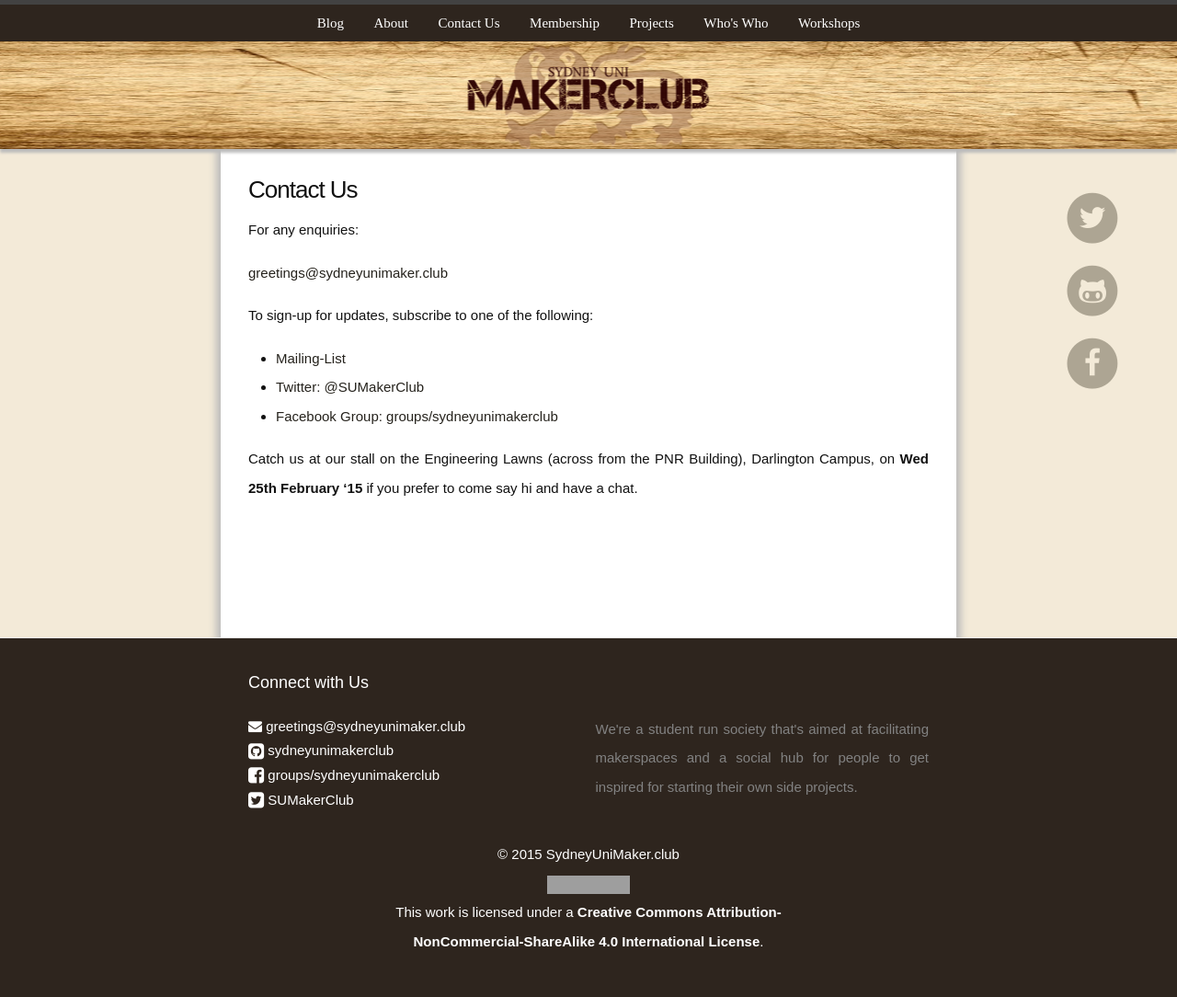
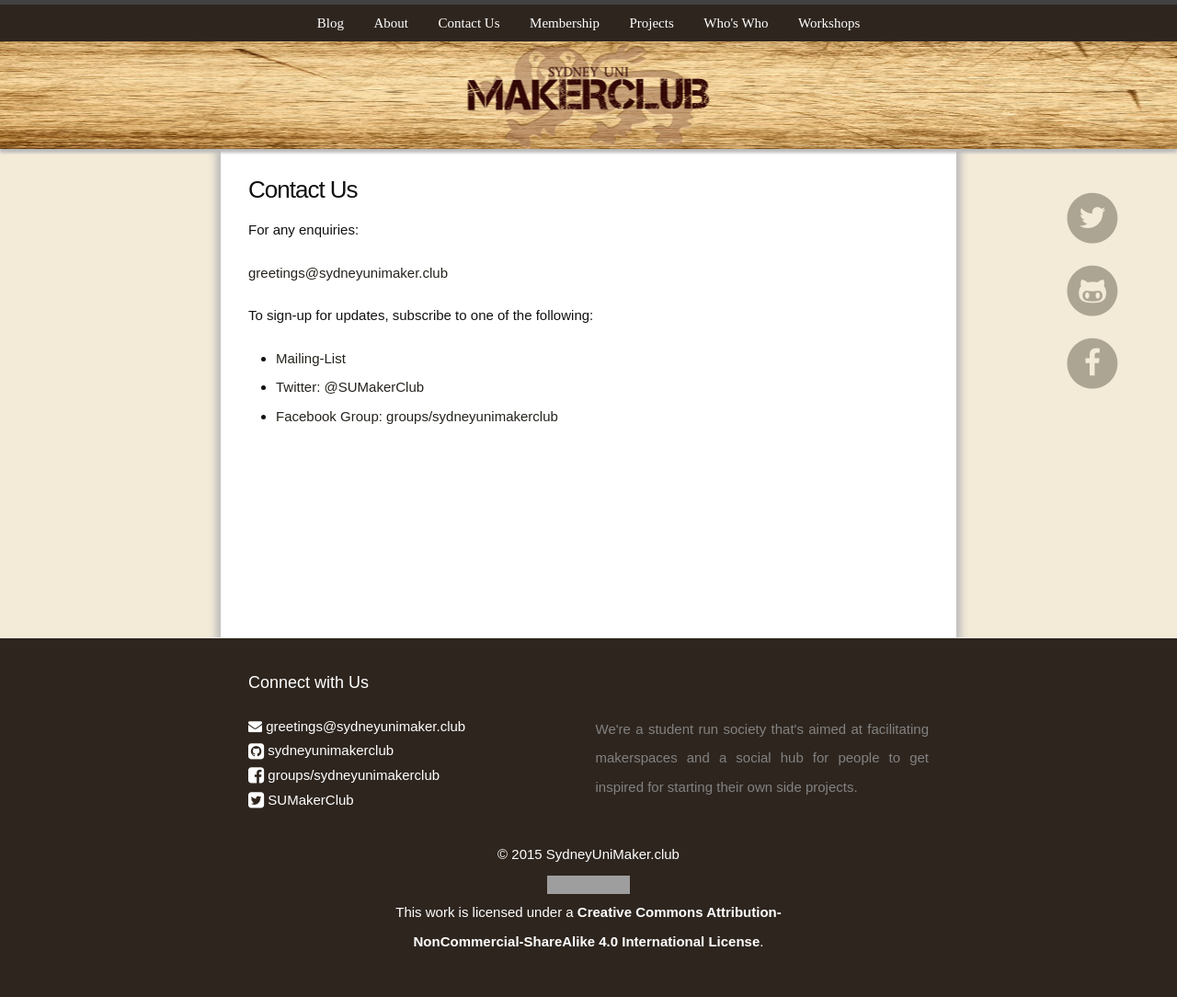
Before and after one commit to sydneyunimakerclub/sydneyunimakerclub.github.io, a Jekyll site: the page built from contact-us.md, in a window 1280 px wide. Shown: the whole page at 92% size. Built offline with Jekyll 4.4.1, drawn with Linux system fonts in a browser that asks for light colours; nearby versions of some CDN libraries; grey boxes are pictures that could not be loaded.

Commit message:
Removed O-week update

```diff
--- a/contact-us.md
+++ b/contact-us.md
@@ -13,5 +13,3 @@
 * [Mailing-List](http://goo.gl/forms/MtVJsYBqod)
 * [Twitter: @SUMakerClub](http://www.twitter.com/SUMakerClub)
 * [Facebook Group: groups/sydneyunimakerclub](http://www.facebook.com/groups/sydneyunimakerclub)
-
-Catch us at our stall on the Engineering Lawns (across from the PNR Building), Darlington Campus, on **Wed 25th February '15** if you prefer to come say hi and have a chat.
```
